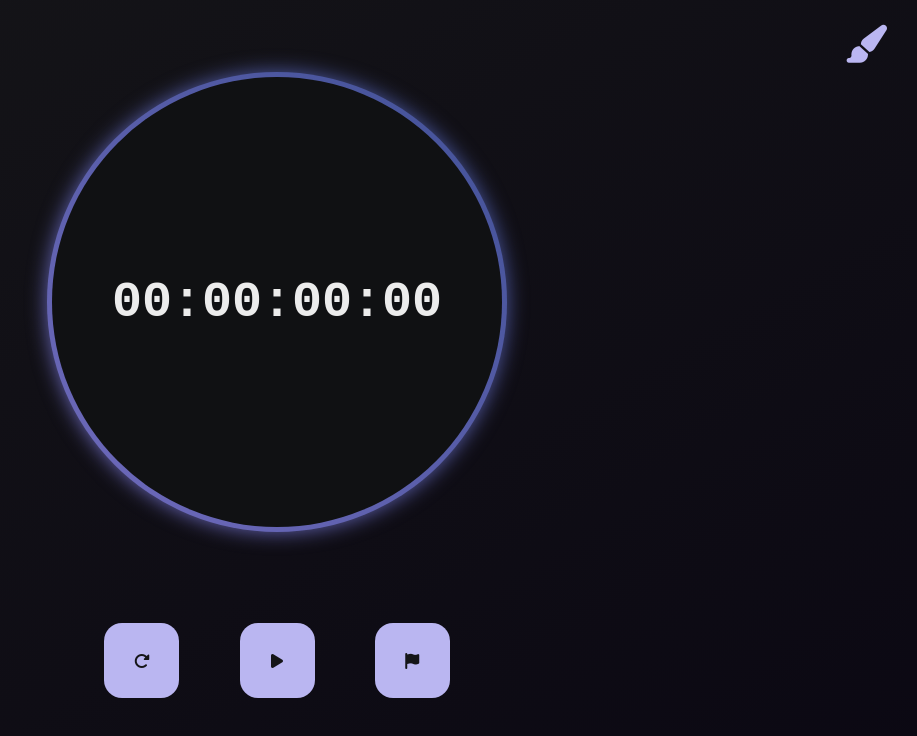
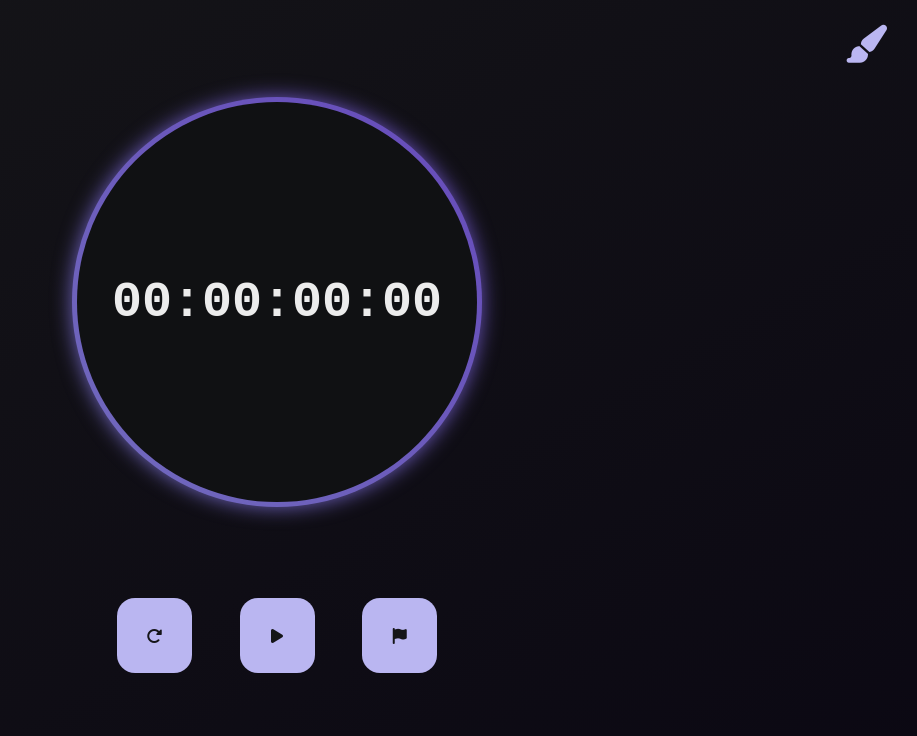
Before and after one commit to thalitadv/cronometro, a plain HTML site: page index.html in a window 1280 px wide. Shown: the whole page, without its empty margins (363-1280 px from the left). Drawn offline with Linux system fonts and the light colour scheme.

Commit message:
Update style.css

```diff
--- a/style.css
+++ b/style.css
@@ -19,8 +19,8 @@ body {
     position: relative;
     justify-content: center;
     align-items: center;
-    height: 450px;
-    width: 450px;
+    height: 400px;
+    width: 400px;
     border-radius: 100%;
     background-color: rgb(16, 17, 19);
     color: #ececec;
@@ -36,7 +36,7 @@ body {
     border-radius: 100%;
     width: calc(100% + 10px);
     height: calc(100% + 10px);
-    background: linear-gradient(45deg, var(--cor-principal, #716bbd), var(--cor-secundaria, #113770));
+    background: linear-gradient(45deg, var(--cor-principal, #716bbd), var(--cor-secundaria, #5c2ab8));
     background-size: 300%;
     z-index: -1;
     animation: borderMotion 5s linear infinite;
```
